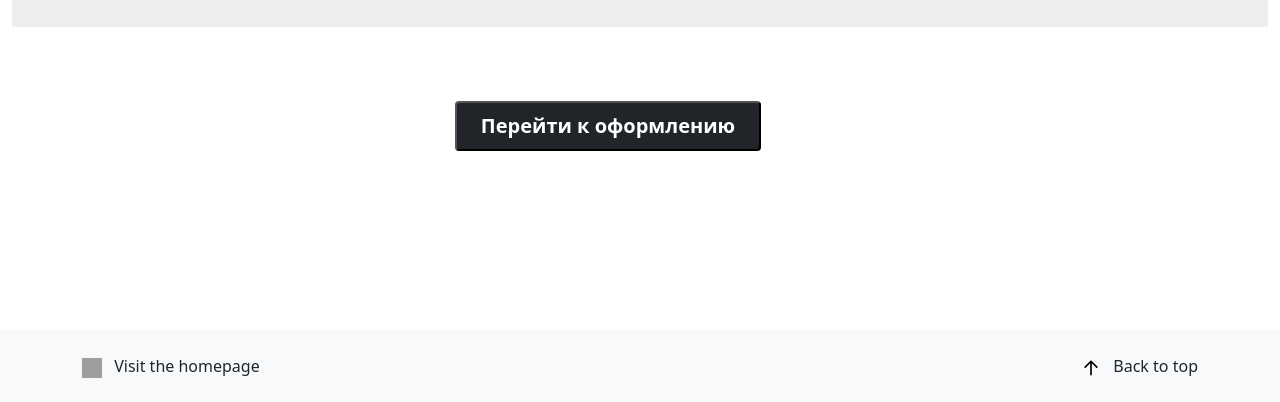
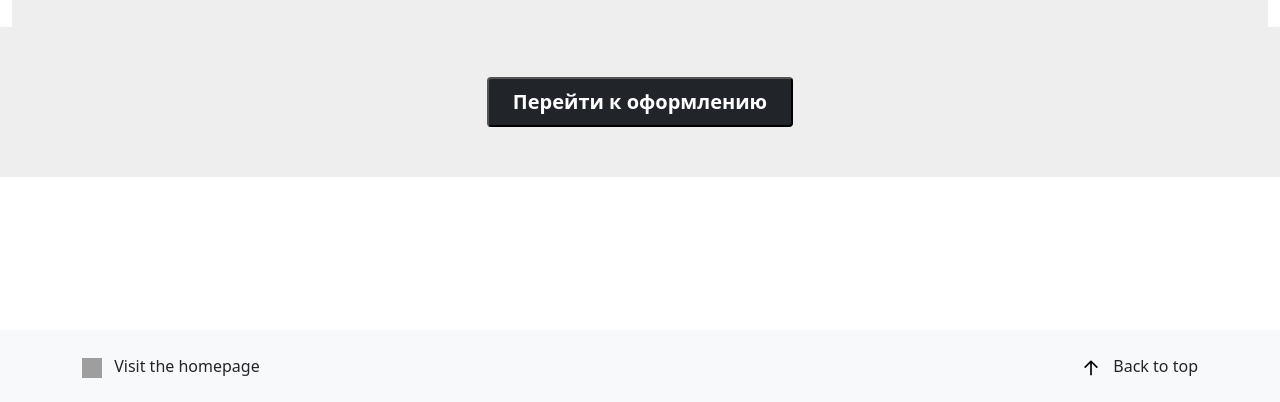
Before and after one commit to Tim-Shelll/RecoMarket, a Flask app: template templates/cart.html in a window 1280 px wide. Shown: the part 408-810 px from the top of the page. Run offline with Flask 3, Linux system fonts and the light colour scheme; the template is opened without the code that fills it: values that come from a table or form of the project are taken from there, most other values are stand-ins (such as "Sample title", 1, 10 or a date in 2020); parts of the project's set-up code (start-up, migrations or seed data) failed here and were passed over; grey boxes are pictures that could not be loaded.

Commit message:
cart btn fix

```diff
--- a/static/style/cart_style.css
+++ b/static/style/cart_style.css
@@ -5,7 +5,6 @@
 
 .cart-wrap{
   text-align: center;
-  color: #6f7173;
 }
 
 .cart-image {
--- a/templates/cart.html
+++ b/templates/cart.html
@@ -15,7 +15,7 @@
             <li><a href="#">Корзина</a></li>
         </ul>
     </div>
-    <section class="">
+    <section>
         <div class="container-fluid">
             {% if items_in_bag_with_num %}
             <div class="row justify-content-center">
@@ -82,9 +82,9 @@
             {% endif %}
         </div>
     </section>
-    <br>
+
     {% if items_in_bag_with_num %}
-    <div class="d-flex justify-content-center" style="margin: 0px 5% 50px 0">
+    <div class="d-flex justify-content-center container-fluid" style="background-color: #eee; margin: 0px 5% 50px 0">
         <button style="font-size: 100%; margin: 50px" class="badge bg-dark" onclick="Processing(this)">
             <span class="badge badge-primary" style="font-size: 20px">Перейти к оформлению</span>
         </button>
```
